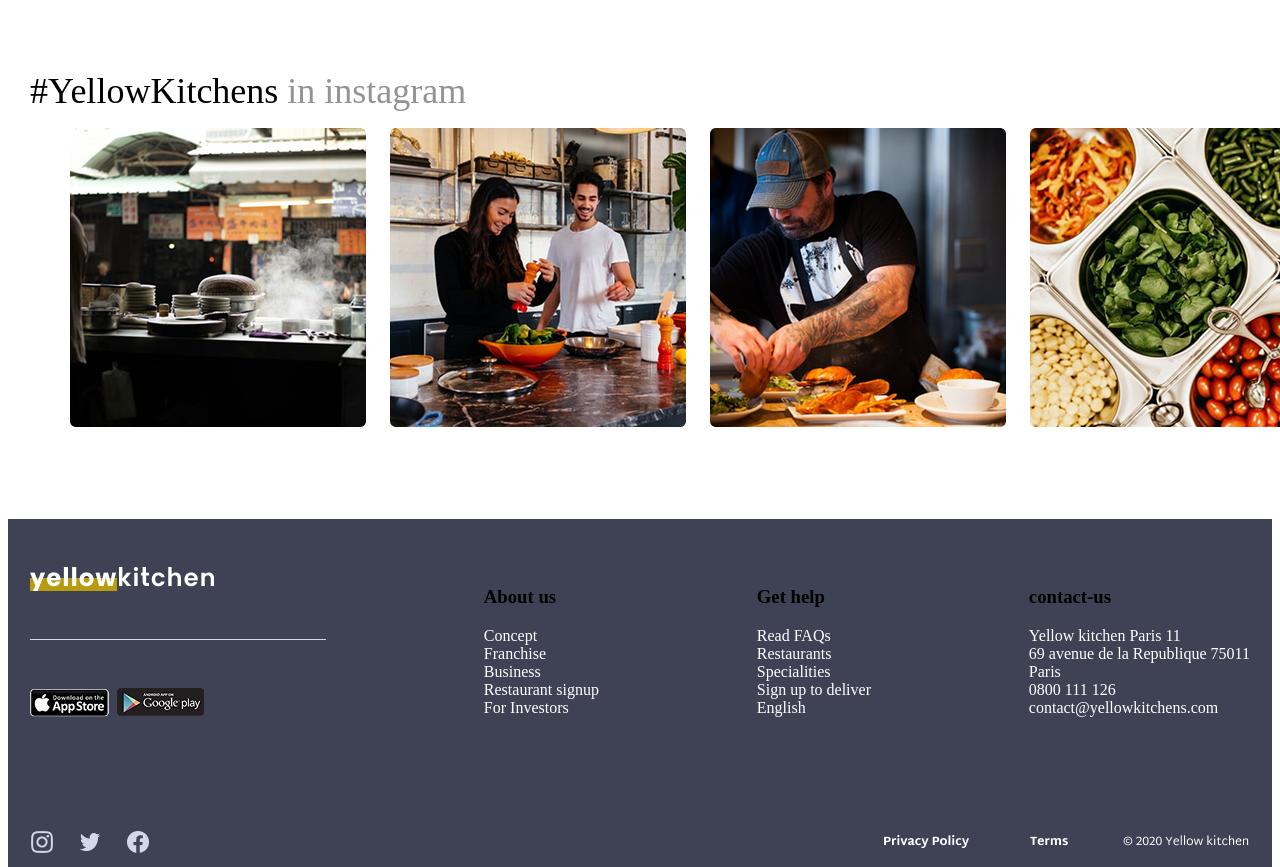
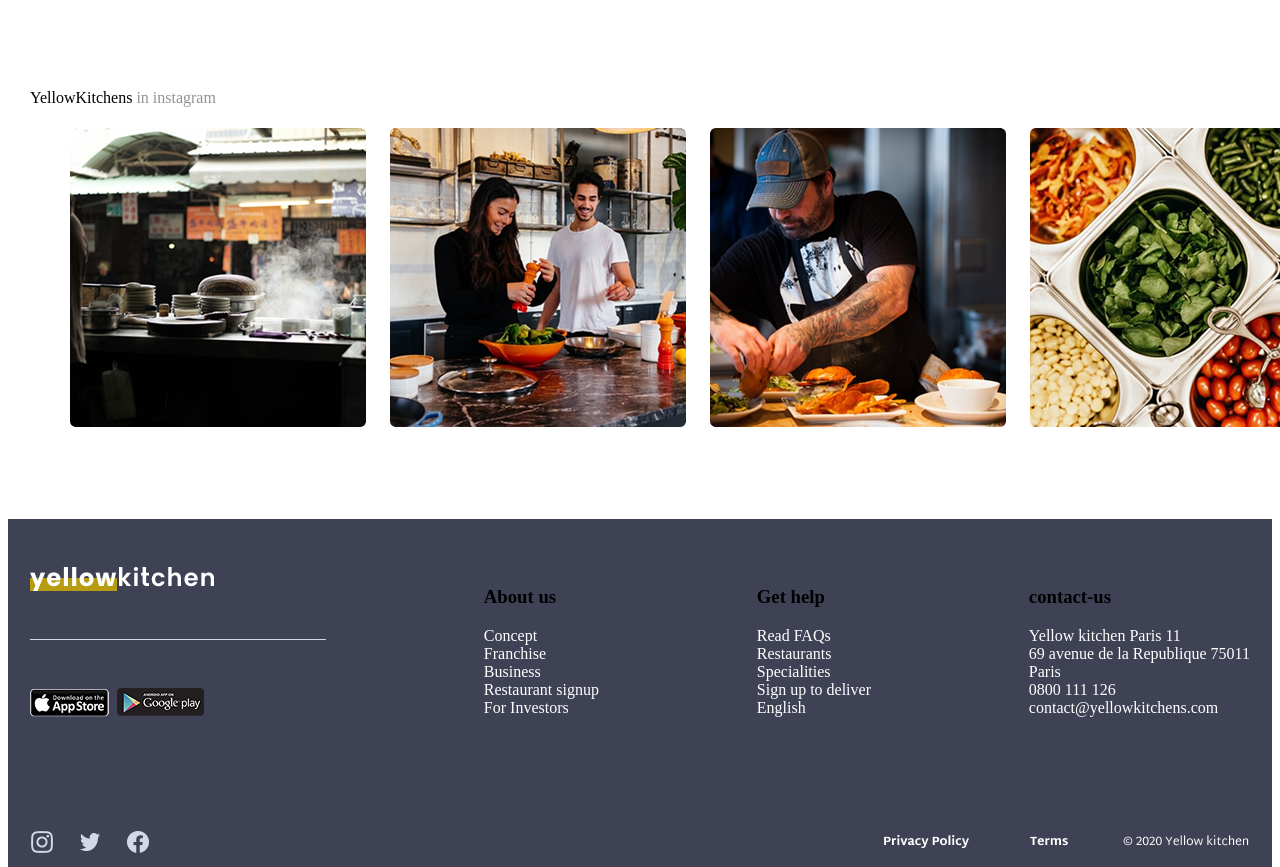
Before and after one commit to manuelneuer10110-spec/presentation-uchun, a plain HTML site: page index.html in a window 1280 px wide. Shown: the part 3024-3891 px from the top of the page. Drawn offline with Linux system fonts and the light colour scheme.

Commit message:
The site full

```diff
--- a/index.html
+++ b/index.html
@@ -179,10 +179,9 @@
       </section>
       <section class="yellow-kitchens-box">
         <div class="container">
-          <span class="yellow-kitchens-text"
-            >#YellowKitchens
-            <span class="instagram-text">in instagram</span></span
-          >
+          <span class="yellow-kitchens-text"></span>
+          YellowKitchens
+          <span class="instagram-text">in instagram</span>
           <ul class="yellow-kitchens">
             <li>
               <img src="./images/Rectangle 10.png" alt="" />
```
